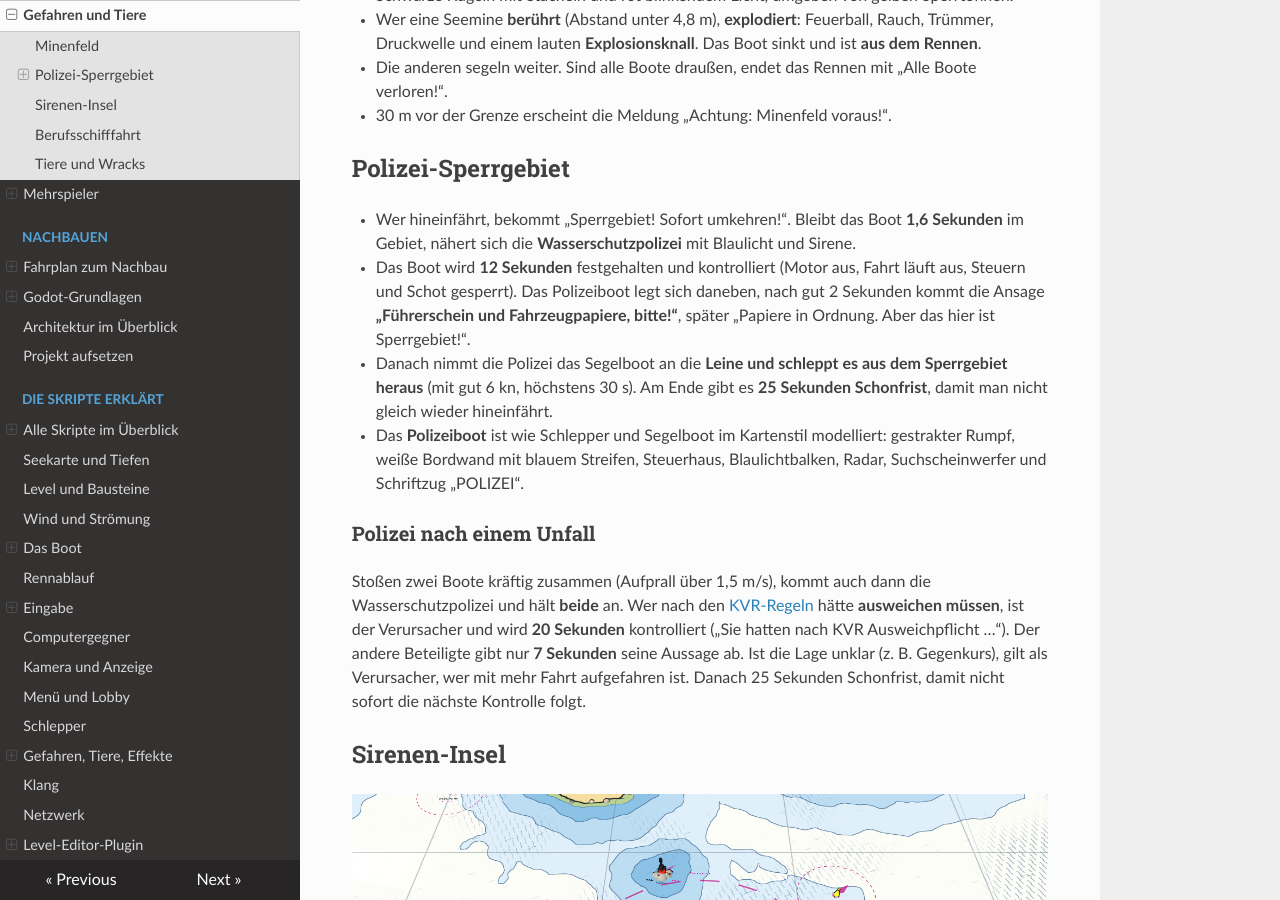
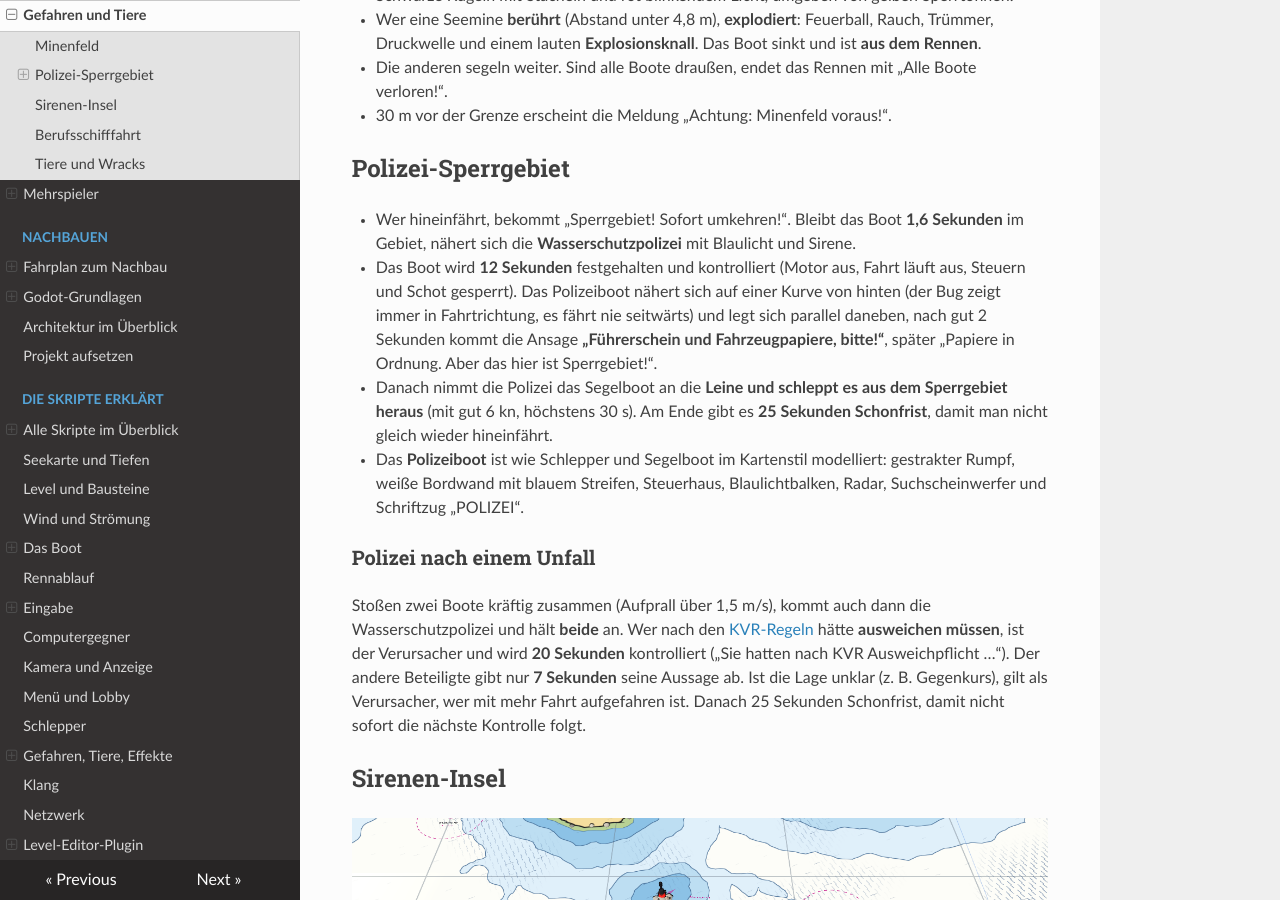
Before and after one commit to RincewindWizzard/regatta-game, an MkDocs documentation site: the page built from docs/spielen/gefahren.md, in a window 1280 px wide and 900 px high, scrolled down 744 px. Built offline with MkDocs 1.6.1, drawn with Linux system fonts in a browser that asks for light colours.

Commit message:
Polizeiboot fährt Kurven mit dem Bug in Fahrtrichtung statt seitwärts zu gleiten
Co-Authored-By: Claude Sonnet 5.5 <noreply@anthropic.com>
Claude-Session: https://claude.ai/code/session_01CYKFT46nVq6NPqsP2qzNXm

```diff
--- a/docs/spielen/gefahren.md
+++ b/docs/spielen/gefahren.md
@@ -20,7 +20,7 @@ steht in [Gefahren, Tiere, Effekte](../skripte/gefahren.md).
 * Wer hineinfährt, bekommt „Sperrgebiet! Sofort umkehren!“. Bleibt das Boot **1,6 Sekunden**
   im Gebiet, nähert sich die **Wasserschutzpolizei** mit Blaulicht und Sirene.
 * Das Boot wird **12 Sekunden** festgehalten und kontrolliert (Motor aus, Fahrt läuft aus,
-  Steuern und Schot gesperrt). Das Polizeiboot legt sich daneben, nach gut 2 Sekunden kommt
+  Steuern und Schot gesperrt). Das Polizeiboot nähert sich auf einer Kurve von hinten (der Bug zeigt immer in Fahrtrichtung, es fährt nie seitwärts) und legt sich parallel daneben, nach gut 2 Sekunden kommt
   die Ansage **„Führerschein und Fahrzeugpapiere, bitte!“**, später „Papiere in Ordnung. Aber
   das hier ist Sperrgebiet!“.
 * Danach nimmt die Polizei das Segelboot an die **Leine und schleppt es aus dem Sperrgebiet
```
Also changed, not shown: docs/skripte/gefahren.md (+1 -1 lines), 1 other file.
